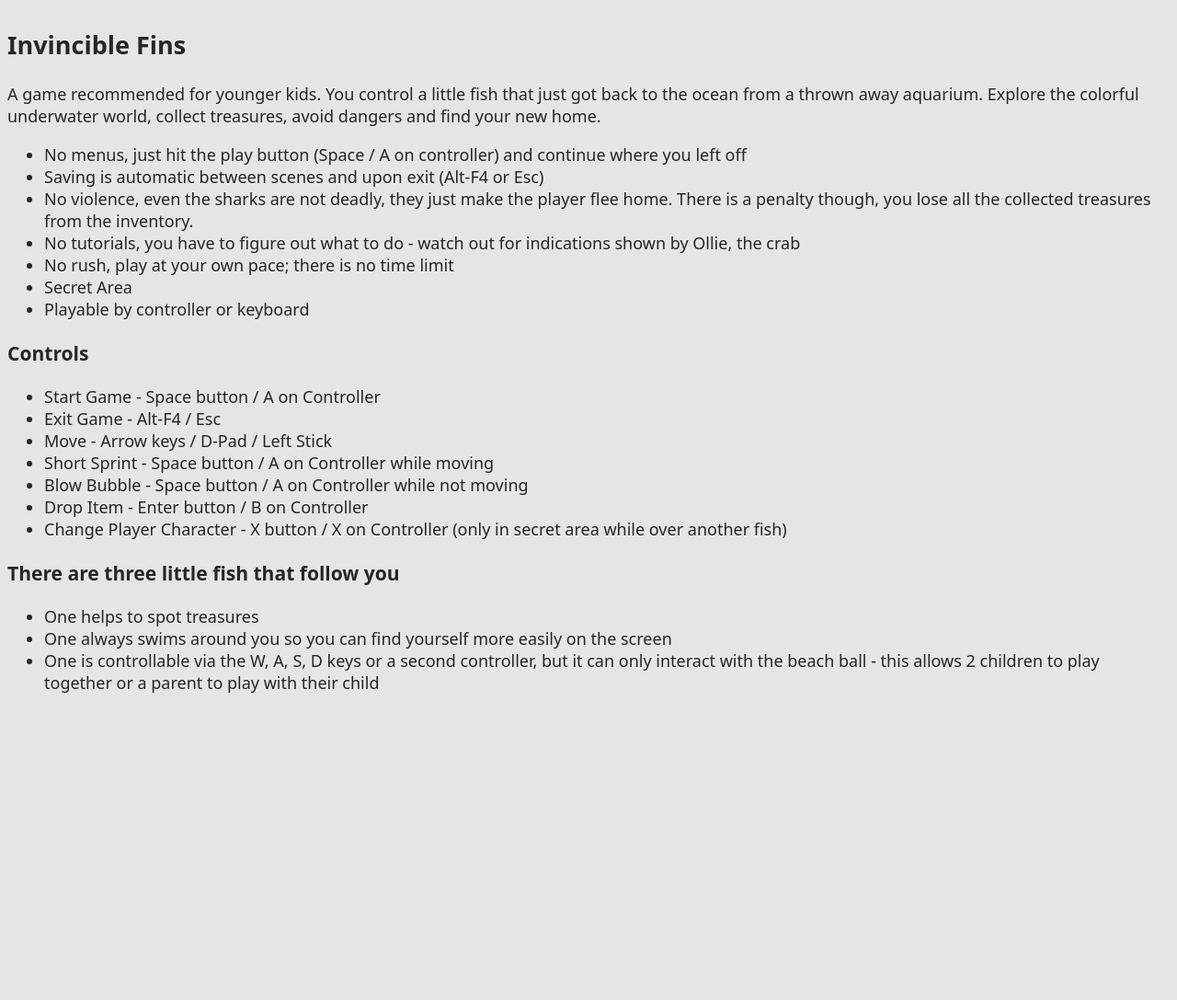
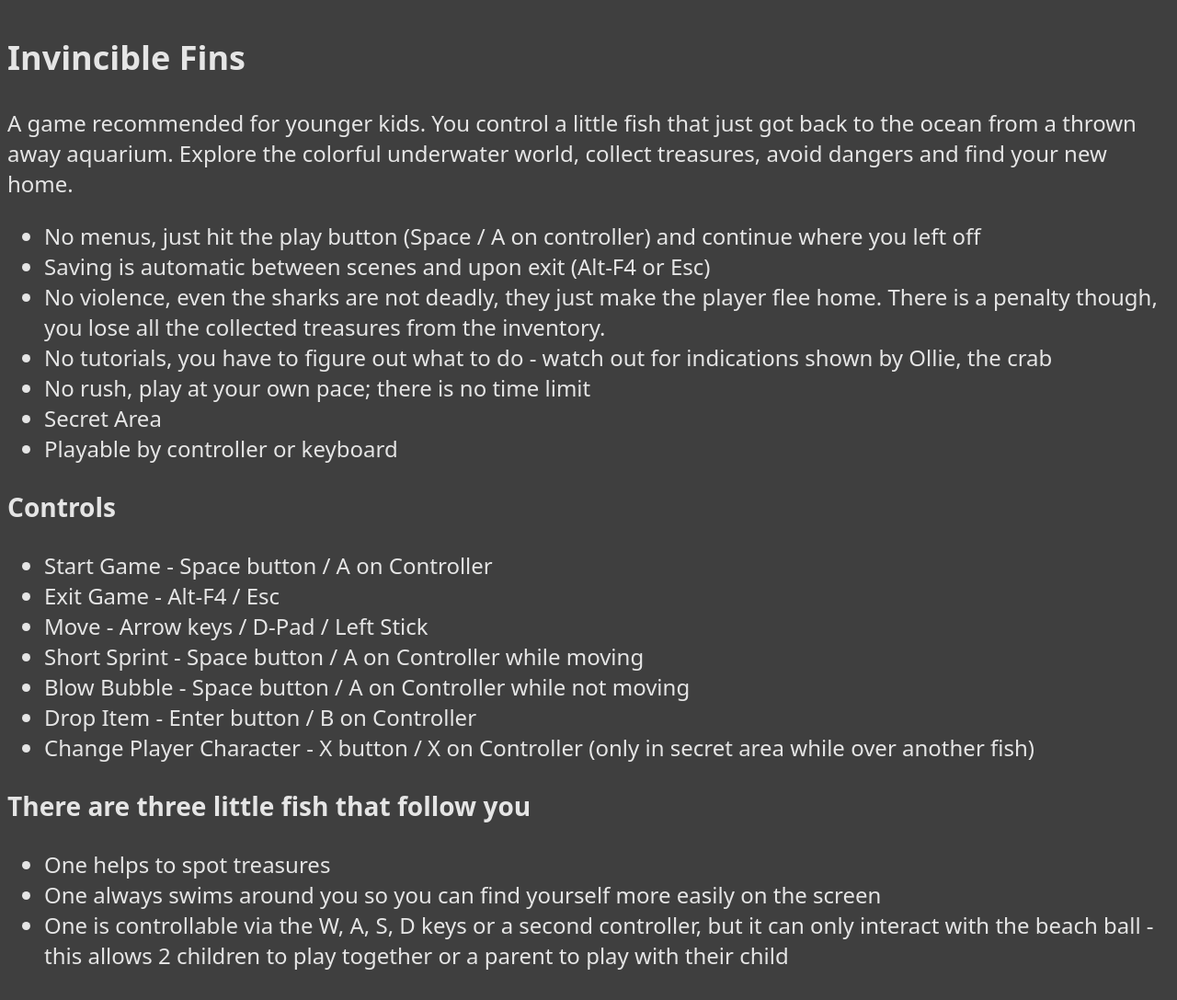
Before and after one commit to reggelente/InvincibleFins, a Jekyll site: the page built from README.md, in a window 1280 px wide. Shown: the whole page at 92% size. Built offline with Jekyll 4.4.1, drawn with Linux system fonts in a browser that asks for light colours; our own code applies the rules of GitHub Pages for plain Markdown files; before the commit the page ends 900 px from its top, so only the background shows below that.

Commit message:
Update main.scss

```diff
--- a/_sass/main.scss
+++ b/_sass/main.scss
@@ -2,8 +2,8 @@ body {
   display: flex;
   justify-content: center;
   align-items: center;
-  background-color: #e5e5e5;
-  color: #262626;
+  background-color: #3f3f3f;
+  color: #e5e5e5;
   font-family: system-ui, -apple-system, "Segoe UI", Roboto, Ubuntu, sans-serif;
-  font-size: large;
+  font-size: x-large;
 }
```
